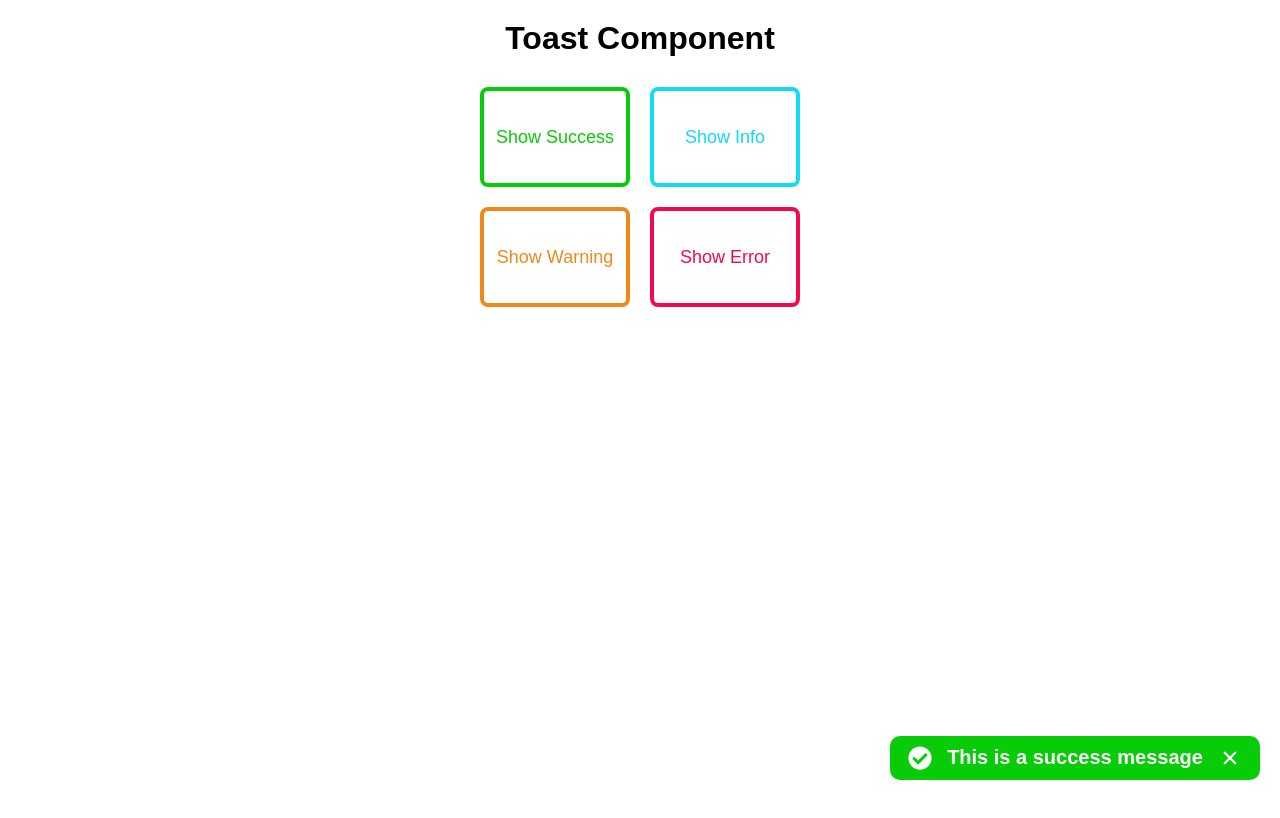
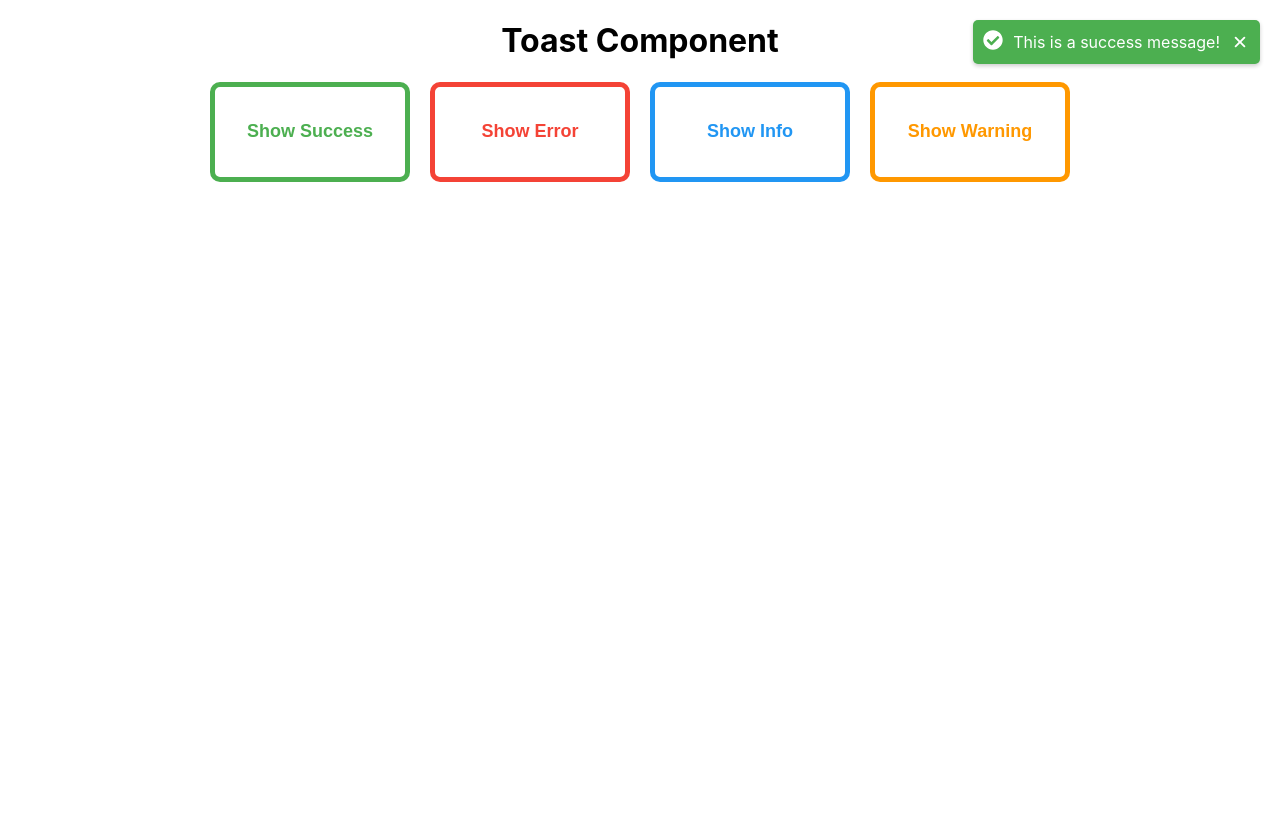
Before and after one commit to Srushtipatel14/Learning, a React (Create React App) app in the folder frontend/: page / in a window 1280 px wide. Both pictures are taken after a click on the button "Show Success". Built offline with nearby package versions, Linux system fonts and the light colour scheme.

Commit message:
custom toast component

```diff
--- a/frontend/src/App.css
+++ b/frontend/src/App.css
@@ -1,122 +1,46 @@
-.container {
-  display: flex;margin-top: 20px;
+.homeContainer {
+    display: flex;
+    flex-direction: column;
     align-items: center;
-  flex-direction: column;
-  gap: 20px;
-  font-size: 32px;
-  font-family: sans-serif;
-  font-weight: 600;
     height: 100vh;
     width: 100%;
-}
-
-.header {
-  margin-bottom: 10px;
-}
-
-.btndiv {
-  display: flex;
-  flex-direction: column;
-  gap: 20px;
-  width: 100%;
-  align-items: center;
 }
 
 .btncontainer {
     display: flex;
     gap: 20px;
-  width: 25%;
+    height: 100px;
+    flex-wrap: wrap;
+    justify-content: center;
 }
 
-/* ✅ Equal size buttons */
 .btn {
-  flex: 1;                 /* same width */
-  height: 100px;           /* same height */
-  border-radius: 8px;
+    min-width: 200px;
+    max-width: 250px;
+    padding: 20px;
+    border-radius: 10px;
+    font-weight: bold;
     font-size: 18px;
     background-color: #fff;
-  cursor: pointer;
-
-  display: flex;
-  justify-content: center;
-  align-items: center;
-
-  transition: 0.2s;
+    border: 5px solid;
 }
 
-.btn:hover {
-  transform: scale(1.05);
+.success {
+    border-color: #4CAF50;
+    color: #4CAF50;
 }
 
-/* Colors */
-.success {
-  border: 4px solid #08cc08;
-  color: #08cc08;
+.error {
+    border-color: #f44336;
+    color: #f44336;
 }
 
 .info {
-  border: 4px solid #12daf9;
-  color: #12daf9;
+    border-color: #2196F3;
+    color: #2196F3;
 }
 
 .warning {
-  border: 4px solid #f0891a;
-  color: #f0891a;
+    border-color: #ff9800;
+    color: #ff9800;
 }
-
-.error {
-  border: 4px solid #f6084f;
-  color: #f6084f;
-}
-
-.toastmsg{
-  width: 350px;
-  padding: 10px;
-  font-size: 20px;
-  display: flex;
-  justify-content: space-around;
-  align-self: center;
-  border-radius: 10px;
-}
-
-.successMsg {
-  background-color: #08cc08;
-  color: #fff;
-}
-
-.errorMsg {
-  background-color: #f6084f;
-  color: #fff;
-}
-.infoMsg {
-  background-color: #12daf9;
-  color: #fff;
-}
-.warningMsg {
-  background-color: #f0891a;
-  color: #fff;
-}
-
-.top-left {
-  position: fixed;
-  top: 20px;
-  left: 20px;
-}
-
-.top-right {
-  position: fixed;
-  top: 20px;
-  right: 20px;
-}
-
-.bottom-left {
-  position: fixed;
-  bottom: 20px;
-  left: 20px;
-}
-
-.bottom-right {
-  position: fixed;
-  bottom: 20px;
-  right: 20px;
-}
--- a/frontend/src/App.js
+++ b/frontend/src/App.js
@@ -1,12 +1,12 @@
-import NotificationComponent from "./component/notification.js";
-import("./App.css");
+import Home from "./home";
+import ToastProvider from "./toast/toastProvider";
 
-function App() {
+const App = () => {
   return (
-    <div className="App">
-      <NotificationComponent />
-    </div>
+    <ToastProvider>
+      <Home />
+    </ToastProvider>
+  )
+}
 
-  );
-}
-export default App;
+export default App
--- a/frontend/src/component/notification.js
+++ /dev/null
@@ -1,45 +0,0 @@
-import NotificationTypes from '../customHooks/hooks';
-import { useState } from 'react';
-
-const NotificationComponent = () => {
-  const [toast, setToast] = useState(null)
-  const showNotification = (type, message) => {
-    setToast({ type, message })
-  }
-  return (
-    <div className='container'>
-      <div className='header'>Toast Component</div>
-      {toast && <NotificationTypes iconType={toast.type} message={toast.message} onclose={() => setToast(null)} />}
-
-      <div className='btndiv'>
-        <div className='btncontainer'>
-          <button onClick={() => {
-            (
-              showNotification('successMsg', 'This is a success message')
-            )
-          }} className='success btn'>Show Success</button>
-          <button className='info btn' onClick={() => {
-            (
-              showNotification('infoMsg', 'This is a info message')
-            )
-          }}>Show Info</button>
-        </div>
-
-        <div className='btncontainer'>
-          <button className='warning btn' onClick={() => {
-            (
-              showNotification('warningMsg', 'This is a warning message')
-            )
-          }}>Show Warning</button>
-          <button className='error btn' onClick={() => {
-            (
-              showNotification('errorMsg', 'This is a error message')
-            )
-          }}>Show Error</button>
-        </div>
-      </div>
-    </div>
-  );
-};
-
-export default NotificationComponent;
--- a/frontend/src/customHooks/hooks.js
+++ /dev/null
@@ -1,25 +0,0 @@
-import { FaCheckCircle } from 'react-icons/fa';
-import { FaCircleInfo } from "react-icons/fa6";
-import { VscError } from "react-icons/vsc";
-import { IoWarning } from "react-icons/io5";
-import { IoClose } from "react-icons/io5";
-
-const icon = {
-    successMsg: <FaCheckCircle size={24} />,
-    infoMsg: <FaCircleInfo />,
-    errorMsg: <VscError />,
-    warningMsg: <IoWarning />
-}
-const NotificationTypes = (data, onclose = () => { }) => {
-    return (
-        <div className={`toastmsg ${data.iconType} bottom-right`}>
-            {icon[data.iconType]}
-            {data.message}
-            <IoClose size={24} onClose={() => {
-                onclose();
-            }} />
-        </div>
-    )
-}
-
-export default NotificationTypes;
--- /dev/null
+++ b/frontend/src/home.js
@@ -0,0 +1,39 @@
+import "./App.css";
+import { useToast } from "./toast/ToastContext";
+
+const Home = () => {
+    const toast = useToast();
+  return (
+    <div className="homeContainer">
+      <h1>Toast Component</h1>
+      <div className="btncontainer">
+        <button
+          className="btn success"
+          onClick={() => toast.success("This is a success message!")}
+        >
+          Show Success
+        </button>
+        <button
+          className="btn error"
+          onClick={() => toast.error("This is an error message!")}
+        >
+          Show Error
+        </button>
+        <button
+          className="btn info"
+          onClick={() => toast.info("This is an info message!")}
+        >
+          Show Info
+        </button>
+        <button
+          className="btn warning"
+          onClick={() => toast.warning("This is a warning message!")}
+        >
+          Show Warning
+        </button>
+      </div>
+    </div>
+  );
+};
+
+export default Home;
--- /dev/null
+++ b/frontend/src/toast/ToastContext.js
@@ -0,0 +1,6 @@
+import { useContext,createContext } from "react";;
+
+const ToastContext=createContext();
+const useToast=()=>useContext(ToastContext);
+
+export{useToast,ToastContext};
--- /dev/null
+++ b/frontend/src/toast/ToastItem.js
@@ -0,0 +1,24 @@
+import { FaCheckCircle } from "react-icons/fa";
+import { FaCircleInfo } from "react-icons/fa6";
+import { VscError } from "react-icons/vsc";
+import { IoWarning, IoClose } from "react-icons/io5";
+import  "./toast.css"
+const icon= {
+  successMsg: <FaCheckCircle size={20} />,
+  infoMsg: <FaCircleInfo size={20} />,
+  errorMsg: <VscError size={20} />,
+  warningMsg: <IoWarning size={20} />,
+};
+
+
+const ToastItem = ({ type, message, onclose }) => {
+    return (
+        <div className={`toastContainer ${type}`}>
+            <span>{icon[type]}</span>
+            <span>{message}</span>
+            <IoClose size={20} onClick={onclose} style={{ cursor: "pointer" }} />
+        </div>
+    )
+}
+
+export default ToastItem
--- /dev/null
+++ b/frontend/src/toast/toast.css
@@ -0,0 +1,53 @@
+.toast-wrapper {
+  display: flex;
+  flex-direction: column;
+  position: fixed;
+  top: 20px;
+  right: 20px;
+  z-index: 9999;
+}
+
+.toastContainer {
+  display: flex;
+  flex-direction: row;
+  gap: 10px;
+  align-items: center;
+  padding: 10px;
+  border-radius: 5px;
+  min-width: 200px;
+  max-width: 300px;
+  box-shadow: 0 2px 4px rgba(0, 0, 0, 0.2);
+  margin-bottom: 10px;
+  animation: slideIn 0.4s cubic-bezier(0.22, 1, 0.36, 1) forwards;
+}
+
+@keyframes slideIn {
+  from {
+    opacity: 0;
+    transform: translateX(120%);
+  }
+  to {
+    opacity: 1;
+    transform: translateX(0);
+  }
+}
+
+.successMsg {
+  background-color: #4caf50;
+  color: #fff;
+}
+
+.errorMsg {
+  background-color: #f44336;
+  color: #fff;
+}
+
+.infoMsg {
+  background-color: #2196f3;
+  color: #fff;
+}
+
+.warningMsg {
+  background-color: #ff9800;
+  color: #fff;
+}
--- /dev/null
+++ b/frontend/src/toast/toastProvider.js
@@ -0,0 +1,53 @@
+import React, { useState } from 'react'
+import ToastItem from './ToastItem';
+import { ToastContext } from './ToastContext';
+import "./toast.css";
+
+const ToastProvider = ({ children }) => {
+
+    const [toasts, setToasts] = useState([]);
+
+
+    const toast = {
+        success: (message, duration = 3000) => addToast({ type: "successMsg", message, duration }),
+        error: (message, duration = 3000) => addToast({ type: "errorMsg", message, duration }),
+        info: (message, duration = 3000) => addToast({ type: "infoMsg", message, duration }),
+        warning: (message, duration = 3000) => addToast({ type: "warningMsg", message, duration }),
+    }
+
+    const addToast = (data) => {
+        const newToast = {
+            id: Date.now(),
+            type: data.type,
+            message: data.message,
+            duration: data.duration
+        }
+        setToasts((prevToasts) => [...prevToasts, newToast]);
+
+        setTimeout(()=>{
+            removeToast(newToast.id);
+        },data.duration)
+    }
+
+    const removeToast = (id) => {
+        setToasts((prev) => prev.filter((toast) => toast.id !== id));
+    }
+
+    return (
+        <ToastContext.Provider value={toast}>
+            {children}
+          <div className='toast-wrapper'>
+              {toasts.map((toast) => (
+                <ToastItem
+                    key={toast.id}
+                    type={toast.type}
+                    message={toast.message}
+                    onclose={() => removeToast(toast.id)}
+                />
+            ))}
+          </div>
+        </ToastContext.Provider>
+    )
+}
+
+export default ToastProvider
```
Lines whose indentation alone changed are shown as unchanged.
